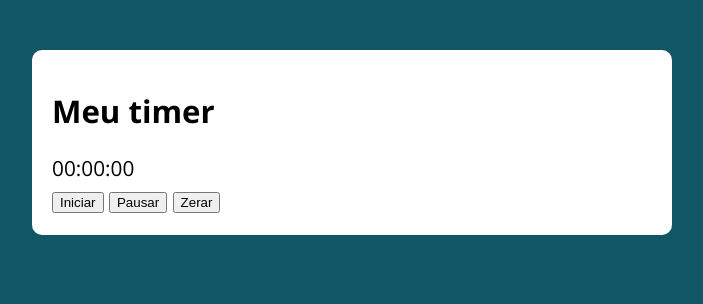
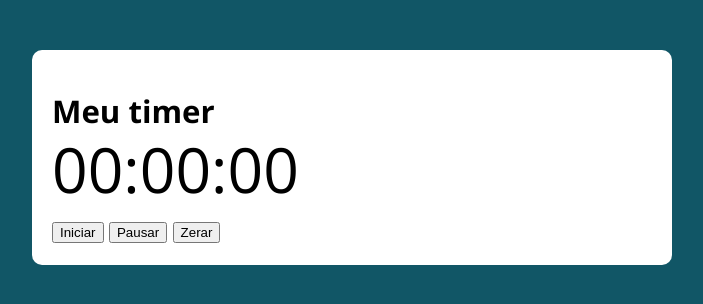
Before and after one commit to Corttezz/stopwatch, a plain HTML site: page times.html in a window 1280 px wide. Shown: the whole page, without its empty margins (288-991 px from the left). Drawn offline with nearby package versions, Linux system fonts and the light colour scheme.

Commit message:
Update times.html

```diff
--- a/times.html
+++ b/times.html
@@ -10,7 +10,7 @@
 <body>
   <section class="container">
     <h1>Meu timer</h1>
-    <div class="time"> 00:00:00 </div>
+    <div class="timer"> 00:00:00 </div>
     <div class="buttons">
         <button class="iniciar"> Iniciar </button>
         <button class="pausar"> Pausar </button>
```
